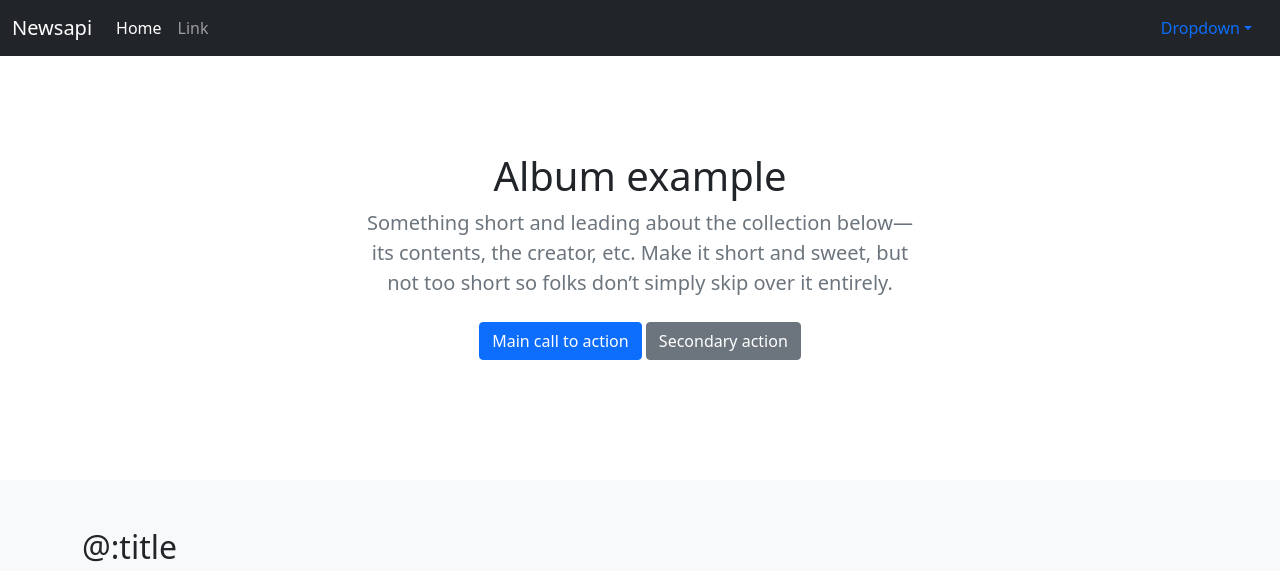
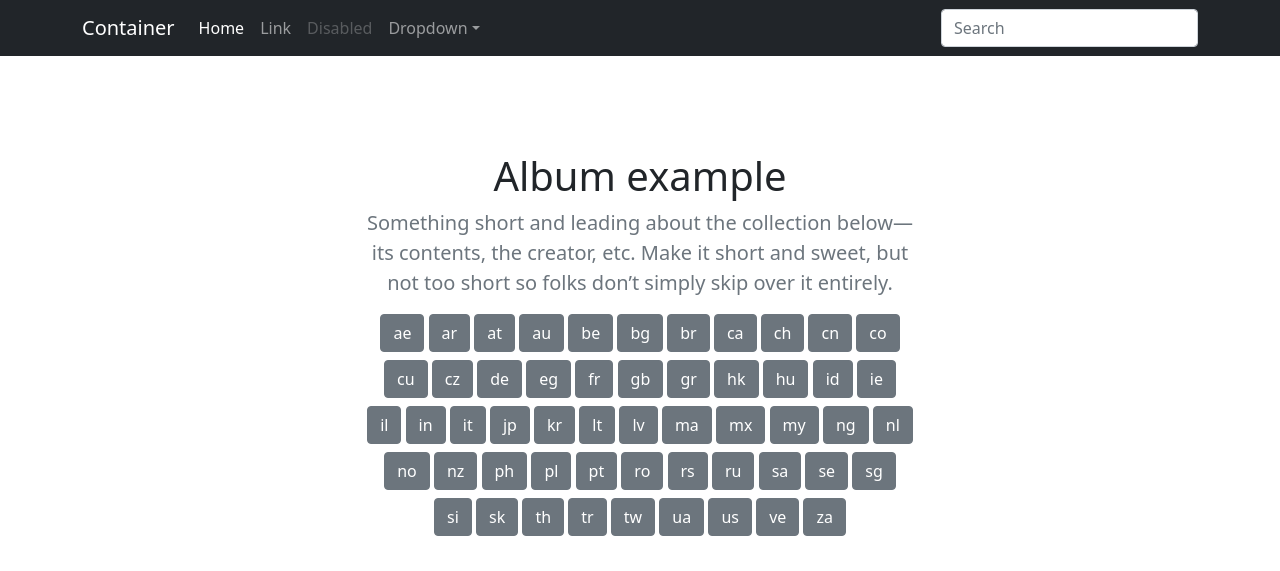
Before and after one commit to byCodeXp/EasyJs, a plain HTML site: page index.html in a window 1280 px wide. Shown: the top 571 px of the page. Drawn offline with nearby package versions, Linux system fonts and the light colour scheme; no server answers.

Commit message:
some changes

```diff
--- a/index.html
+++ b/index.html
@@ -25,28 +25,36 @@
 <body>
 <div id="app">
     <header>
-        <nav class="navbar navbar-expand navbar-dark bg-dark" aria-label="Second navbar example">
-            <div class="container-fluid">
-                <a class="navbar-brand" href="#">Newsapi</a>
-                <button class="navbar-toggler" type="button" data-bs-toggle="collapse" data-bs-target="#navbarsExample02" aria-controls="navbarsExample02" aria-expanded="false" aria-label="Toggle navigation">
+        <nav class="navbar navbar-expand-lg navbar-dark bg-dark" aria-label="Eighth navbar example">
+            <div class="container">
+                <a class="navbar-brand" href="#">Container</a>
+                <button class="navbar-toggler" type="button" data-bs-toggle="collapse" data-bs-target="#navbarsExample07" aria-controls="navbarsExample07" aria-expanded="false" aria-label="Toggle navigation">
                     <span class="navbar-toggler-icon"></span>
                 </button>
 
-                <div class="collapse navbar-collapse" id="navbarsExample02">
-                    <ul class="navbar-nav me-auto">
+                <div class="collapse navbar-collapse" id="navbarsExample07">
+                    <ul class="navbar-nav me-auto mb-2 mb-lg-0">
                         <li class="nav-item">
                             <a class="nav-link active" aria-current="page" href="#">Home</a>
                         </li>
                         <li class="nav-item">
                             <a class="nav-link" href="#">Link</a>
                         </li>
+                        <li class="nav-item">
+                            <a class="nav-link disabled" href="#" tabindex="-1" aria-disabled="true">Disabled</a>
+                        </li>
+                        <li class="nav-item dropdown">
+                            <a class="nav-link dropdown-toggle" href="#" id="dropdown07" data-bs-toggle="dropdown" aria-expanded="false">Dropdown</a>
+                            <ul class="dropdown-menu" aria-labelledby="dropdown07">
+                                <li><a class="dropdown-item" href="#">Action</a></li>
+                                <li><a class="dropdown-item" href="#">Another action</a></li>
+                                <li><a class="dropdown-item" href="#">Something else here</a></li>
+                            </ul>
+                        </li>
                     </ul>
-                    <a class="nav-link dropdown-toggle" href="#" id="dropdown03" data-bs-toggle="dropdown" aria-expanded="false">Dropdown</a>
-                    <ul class="dropdown-menu" aria-labelledby="dropdown03">
-                        <li><a class="dropdown-item" href="#">Action</a></li>
-                        <li><a class="dropdown-item" href="#">Another action</a></li>
-                        <li><a class="dropdown-item" href="#">Something else here</a></li>
-                    </ul>
+                    <form>
+                        <input class="form-control" type="text" placeholder="Search" aria-label="Search">
+                    </form>
                 </div>
             </div>
         </nav>
@@ -58,8 +66,9 @@
                     <h1 class="fw-light">Album example</h1>
                     <p class="lead text-muted">Something short and leading about the collection below—its contents, the creator, etc. Make it short and sweet, but not too short so folks don’t simply skip over it entirely.</p>
                     <p>
-                        <a href="#" class="btn btn-primary my-2">Main call to action</a>
-                        <a href="#" class="btn btn-secondary my-2">Secondary action</a>
+                        <for in="countries">
+                            <a href="?country=@this" class="btn btn-secondary mb-2">@this</a>
+                        </for>
                     </p>
                 </div>
             </div>
--- a/js/app.js
+++ b/js/app.js
@@ -18,8 +18,11 @@ class Group {
 }
 
 // const api = `https://newsapi.org/v2/top-headlines?country=us&apiKey=e6ef2cde327f46e3820d0344025b79fc&category=`;
+const api = "https://newsapi.org/v2/top-headlines";
+const apiKey = "8b869ec3eec745c99e0442c5abf60ccf";
 // const api = `https://newsapi.org/v2/top-headlines?country=us&apiKey=8b869ec3eec745c99e0442c5abf60ccf&category=`;
-let categories = ['business','entertainment','general','health','science','sports','technology'];
+const categories = ['business','entertainment','general','health','science','sports','technology'];
+const countries = ['ae','ar','at','au','be','bg','br','ca','ch','cn','co','cu','cz','de','eg','fr','gb','gr','hk','hu','id','ie','il','in','it','jp','kr','lt','lv','ma','mx','my','ng','nl','no','nz','ph','pl','pt','ro','rs','ru','sa','se','sg','si','sk','th','tr','tw','ua','us','ve','za'];
 
 let groups = [];
 //
@@ -32,12 +35,17 @@ let groups = [];
 // groups.push(new Group('Group B', posts));
 // groups.push(new Group('321', posts));
 
+//
+
+const url_string = window.location.href;
+const url = new URL(url_string);
+const country = url.searchParams.get("country") ?? "us";
 
 for (let i = 0; i < categories.length; i++) {
 
     let posts = [];
 
-    fetch(api + categories[i]).then(response => {
+    fetch(api + "?country=" + country + "&category=" + categories[i] + "&apiKey=" + apiKey).then(response => {
         response.json().then(e => {
             for (let a of e.articles) {
                 posts.push(new Post(
@@ -63,10 +71,17 @@ for (let i = 0; i < categories.length; i++) {
 console.log(groups);
 
 let App = new Easy({
-    groups: null
+    dropDown: false,
+    groups: null,
+    countries: countries,
+    toggleMenu: () => {
+        let element = document.getElementById("dropdown02");
+        element.classList.toggle("show");
+    }
 });
 
 follow(() => {
     App.root.groups;
+    App.root.countries;
     App.boot();
 });
--- a/js/lib.js
+++ b/js/lib.js
@@ -112,12 +112,15 @@ class Easy {
                         newDOM = newDOM.replace('@for', text);
                     }
                 }
+                else
+                {
+                    let text = newDOM.match(/<for[^`]*for>/gm);
+                    newDOM = newDOM.replace(/<for[^`]*for>/gm, '@for');
+                    newDOM = newDOM.replaceAll("@this", data[obj]);
+                    newDOM = newDOM.replace('@for', text);
+                }
 
                 // find @this in html: can be used in simple array
-
-                // newDOM = newDOM.replaceAll("@this", data[obj]);
-
-                // console.log(newDOM)
 
                 // add item to other elements
                 generatedContent += newDOM;
```
Also changed, not shown: js/reactive.js (deleted, +0 -162 lines), js/test.js (deleted, +0 -12 lines).
